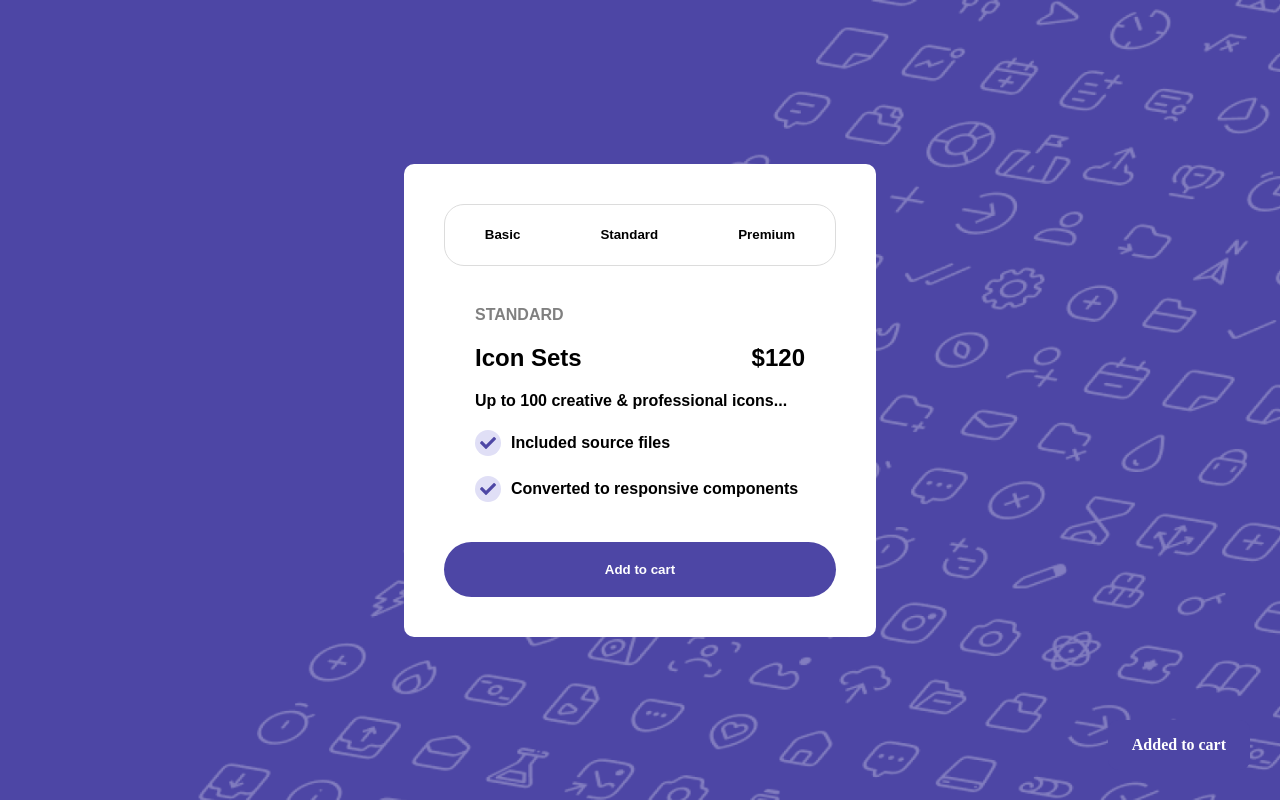
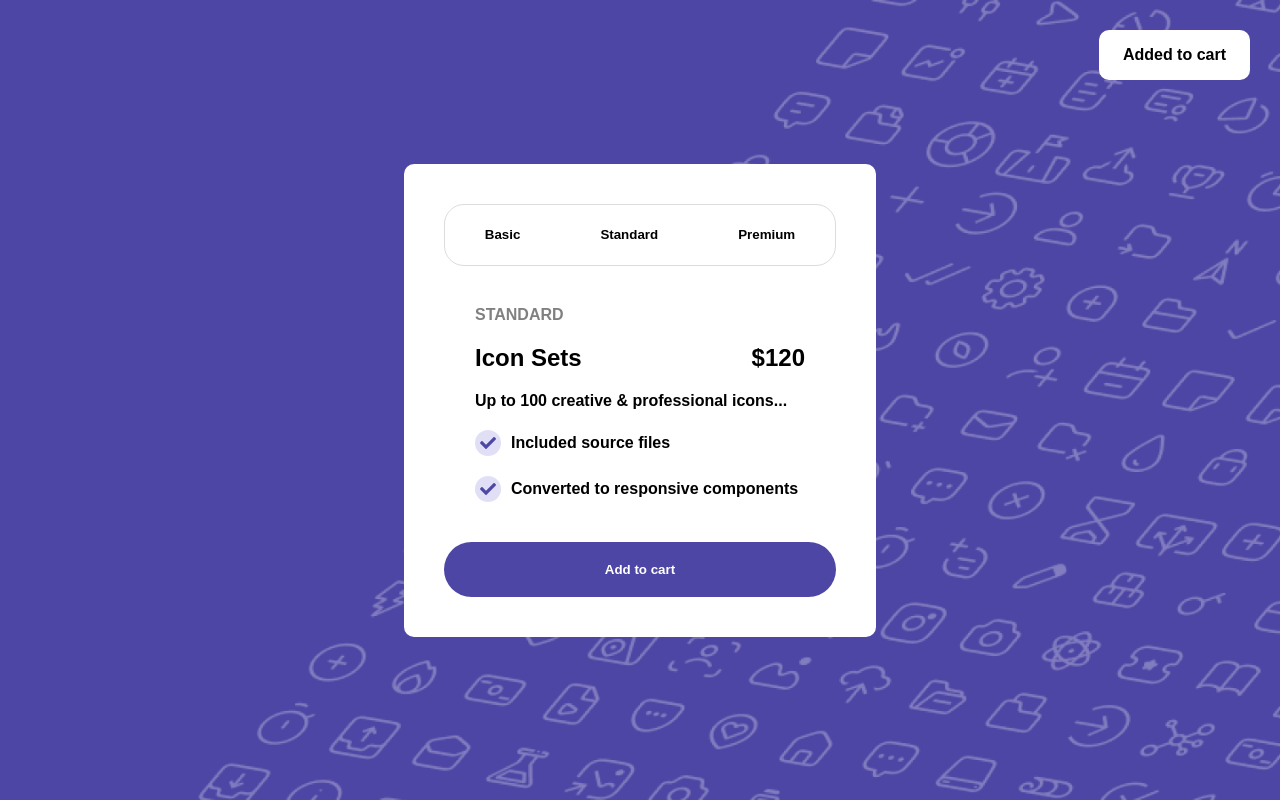
Before and after one commit to MuhammadFadhlullahRais835/tugas-14-apr-2025, a plain HTML site: page index.html in a window 1280 px wide. Both pictures are taken after a click on the button "Add to cart". Drawn offline with Linux system fonts and the light colour scheme.

Commit message:
toast fixed

```diff
--- a/style.css
+++ b/style.css
@@ -107,10 +107,10 @@ body {
 
 .toast {
   position: fixed;
-  bottom: 30px;
+  top: 30px;
   right: 30px;
-  background-color: #4D46A5;
-  color: white;
+  background-color: white;
+  color: black;
   padding: 16px 24px;
   border-radius: 10px;
   opacity: 0;
@@ -118,6 +118,7 @@ body {
   transform: translateY(20px);
   font-weight: 600;
   z-index: 999;
+  font-family: sans-serif;
 }
 
 .toast.show {
```
